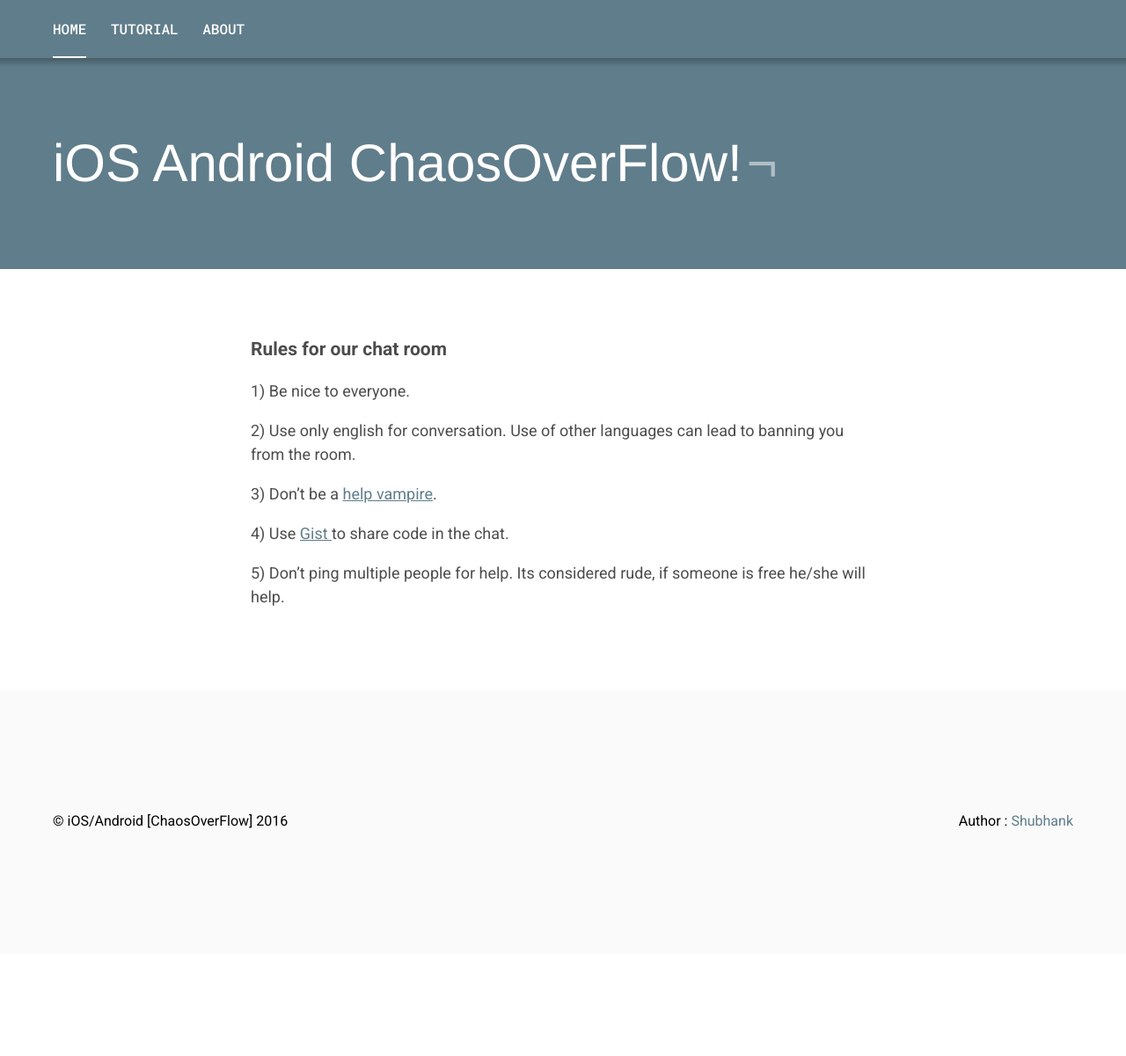
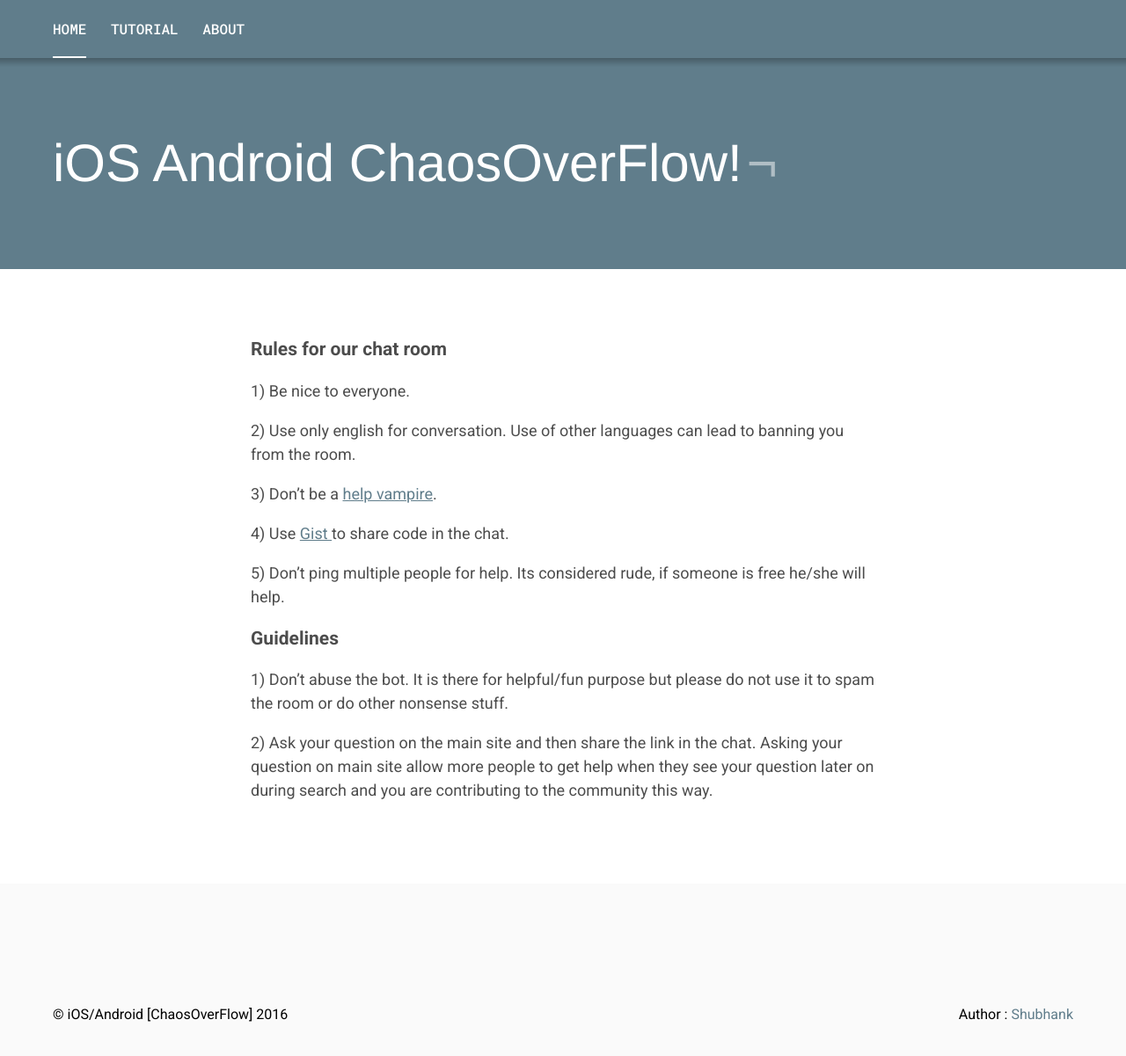
Before and after one commit to Shubhank101/iOSAndroidChaosOverFlow, a Jekyll site: the page built from index.markdown, in a window 1280 px wide and 1305 px high. Shown: the top 1201 px of the window at 88% size. Built offline with Jekyll 4.4.1, drawn with Linux system fonts in a browser that asks for light colours.

Commit message:
Updated Guidelines

```diff
--- a/index.markdown
+++ b/index.markdown
@@ -13,3 +13,9 @@
 4) Use <a href="http://gist.github.com"> Gist </a> to share code in the chat.
 
 5) Don't ping multiple people for help. Its considered rude, if someone is free he/she will help.
+
+### Guidelines
+
+1) Don't abuse the bot. It is there for helpful/fun purpose but please do not use it to spam the room or do other nonsense stuff.
+
+2) Ask your question on the main site and then share the link in the chat. Asking your question on main site allow more people to get help when they see your question later on during search and you are contributing to the community this way.
```
